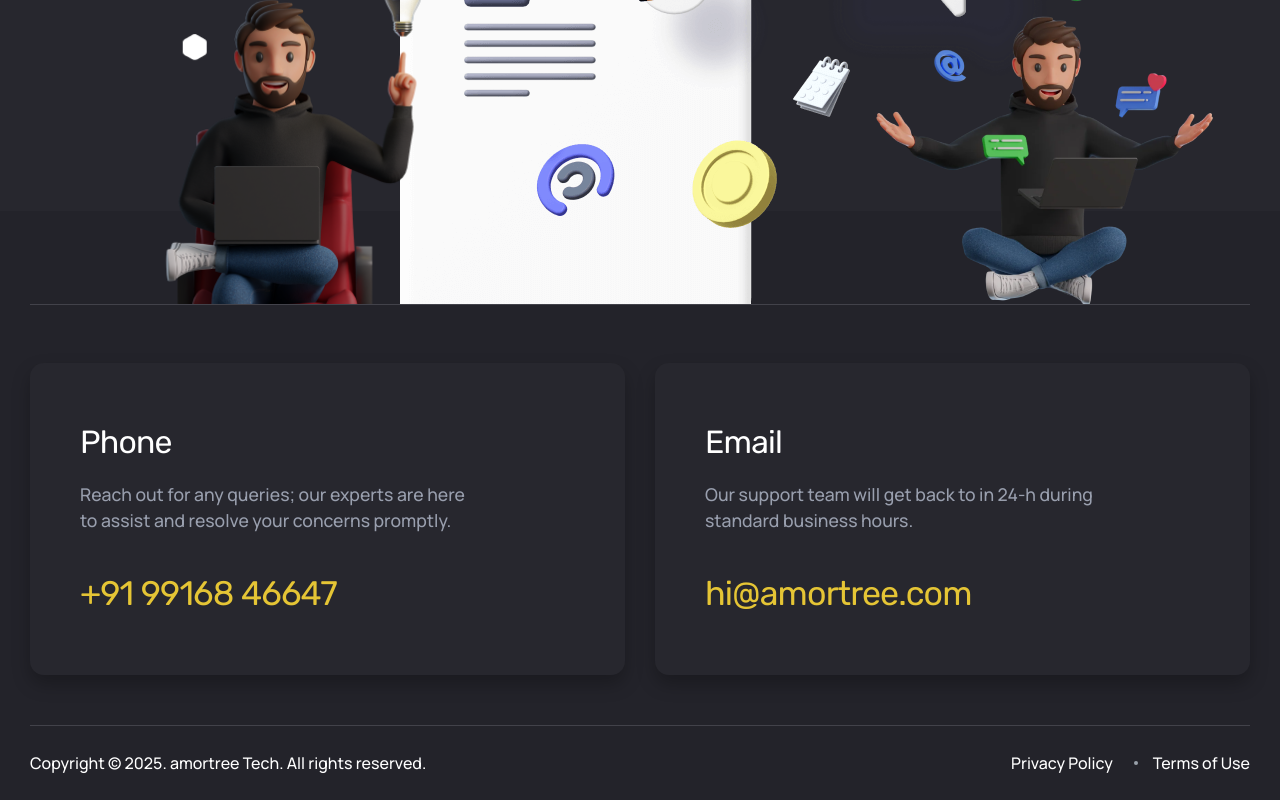
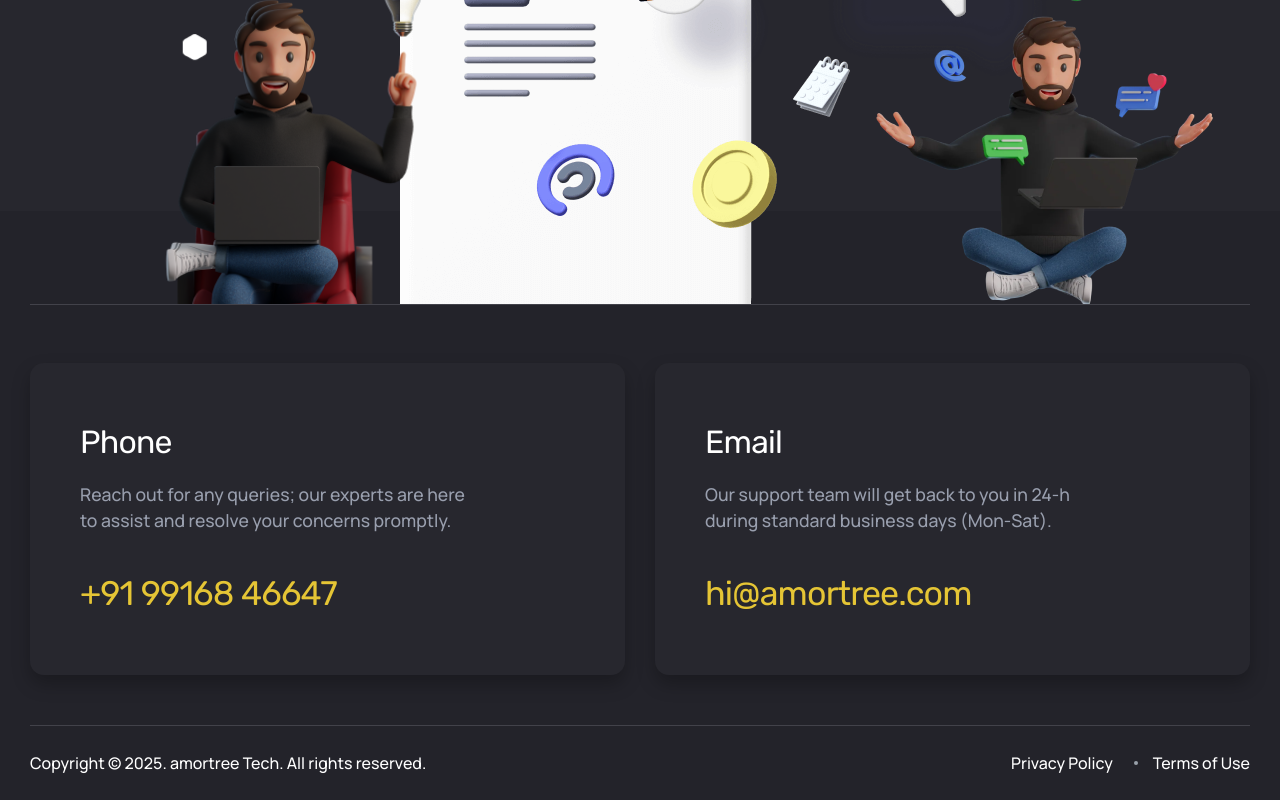
Before and after one commit to att-business-apps/att-landingpage, a Vue app in the folder att-website/: page / in a window 1280 px wide. Shown: the part 8609-9409 px from the top of the page. Built offline with nearby package versions, Linux system fonts and the light colour scheme; a web font is replaced by a local one.

Commit message:
Update footer contact info and remove unused image
Corrected the footer email response message for clarity and accuracy, specifying business days (Mon-Sat). Removed the unused monitor-frame.webp image from assets.

```diff
--- a/att-website/src/components/Footer.vue
+++ b/att-website/src/components/Footer.vue
@@ -147,7 +147,7 @@
           <div class="col-xl-6 col-lg-7">
             <div class="contact-info mb--50">
               <h4 class="title">Email</h4>
-              <p>Our support team will get back to in 24-h during standard business hours.</p>
+              <p>Our support team will get back to you in 24-h during standard business days (Mon-Sat).</p>
               <h4 class="phone-number"><a href="mailto:hi@amortree.com">hi@amortree.com</a></h4>
             </div>
           </div>
```
Also changed, not shown: att-website/src/assets/img/monitor-frame.webp (deleted).
